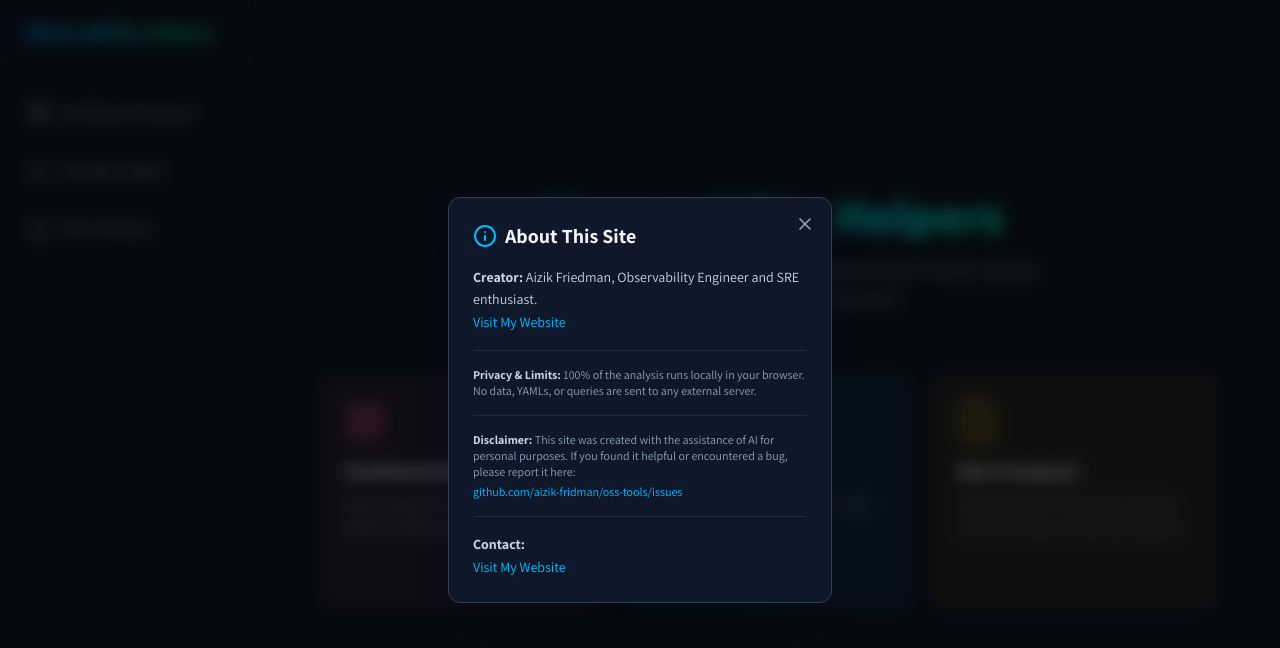
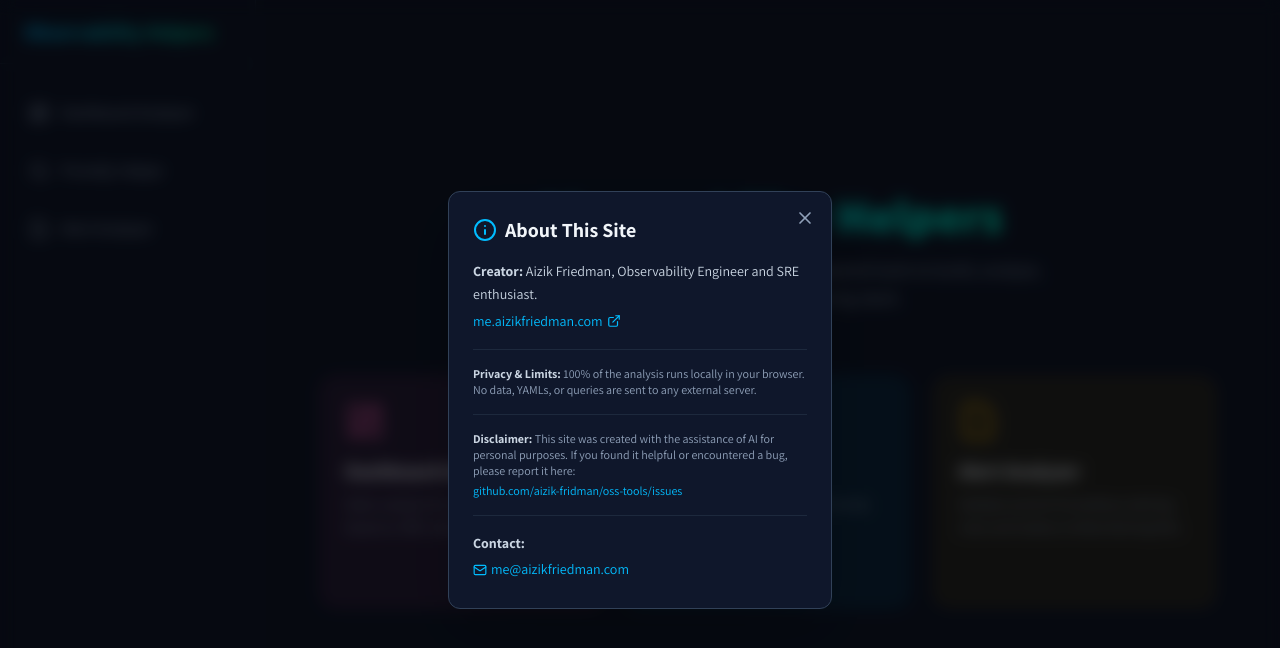
Before and after one commit to aizik-fridman/oss-tools, a React (Vite) app in the folder frontend/: page / in a window 1280 px wide. Both pictures are taken after a click on the button "About this site". Shown: the top 648 px of the page. Built offline with nearby package versions, Linux system fonts and the light colour scheme; a web font is replaced by a local one.

Commit message:
style: Add icons to popup links and revert text

```diff
--- a/frontend/src/components/layout/PortalLayout.tsx
+++ b/frontend/src/components/layout/PortalLayout.tsx
@@ -1,5 +1,5 @@
 import { Link, Outlet, useLocation } from 'react-router-dom';
-import { Search, LayoutDashboard, FileWarning, Menu, X, Info } from 'lucide-react';
+import { Search, LayoutDashboard, FileWarning, Menu, X, Info, ExternalLink, Mail } from 'lucide-react';
 import { useState } from 'react';
 
 export default function PortalLayout() {
@@ -88,7 +88,9 @@ export default function PortalLayout() {
                 <p>
                   <strong>Creator:</strong> Aizik Friedman, Observability Engineer and SRE enthusiast.
                   <br/>
-                  <a href="https://me.aizikfriedman.com" target="_blank" rel="noreferrer" className="text-sky-400 hover:underline">Visit My Website</a>
+                  <a href="https://me.aizikfriedman.com" target="_blank" rel="noreferrer" className="text-sky-400 hover:underline inline-flex items-center gap-1 mt-1">
+                    me.aizikfriedman.com <ExternalLink size={14} />
+                  </a>
                 </p>
 
                 <div className="h-px bg-slate-800 w-full" />
@@ -113,7 +115,9 @@ export default function PortalLayout() {
                 <p>
                   <strong>Contact:</strong>
                   <br/>
-                  <a href="mailto:me@aizikfriedman.com" className="text-sky-400 hover:underline">Visit My Website</a>
+                  <a href="mailto:me@aizikfriedman.com" className="text-sky-400 hover:underline inline-flex items-center gap-1 mt-1">
+                    <Mail size={14} /> me@aizikfriedman.com
+                  </a>
                 </p>
               </div>
             </div>
```
